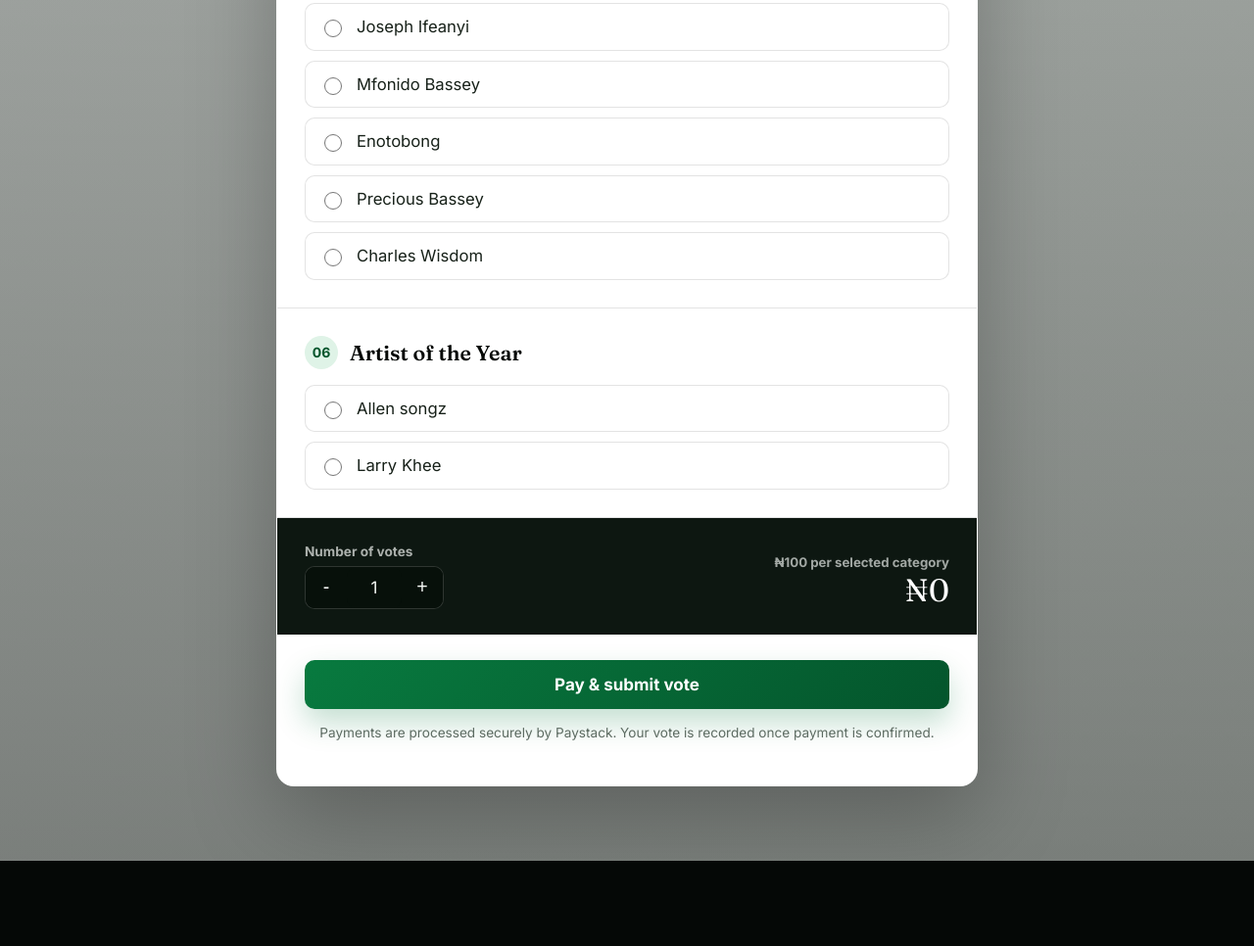
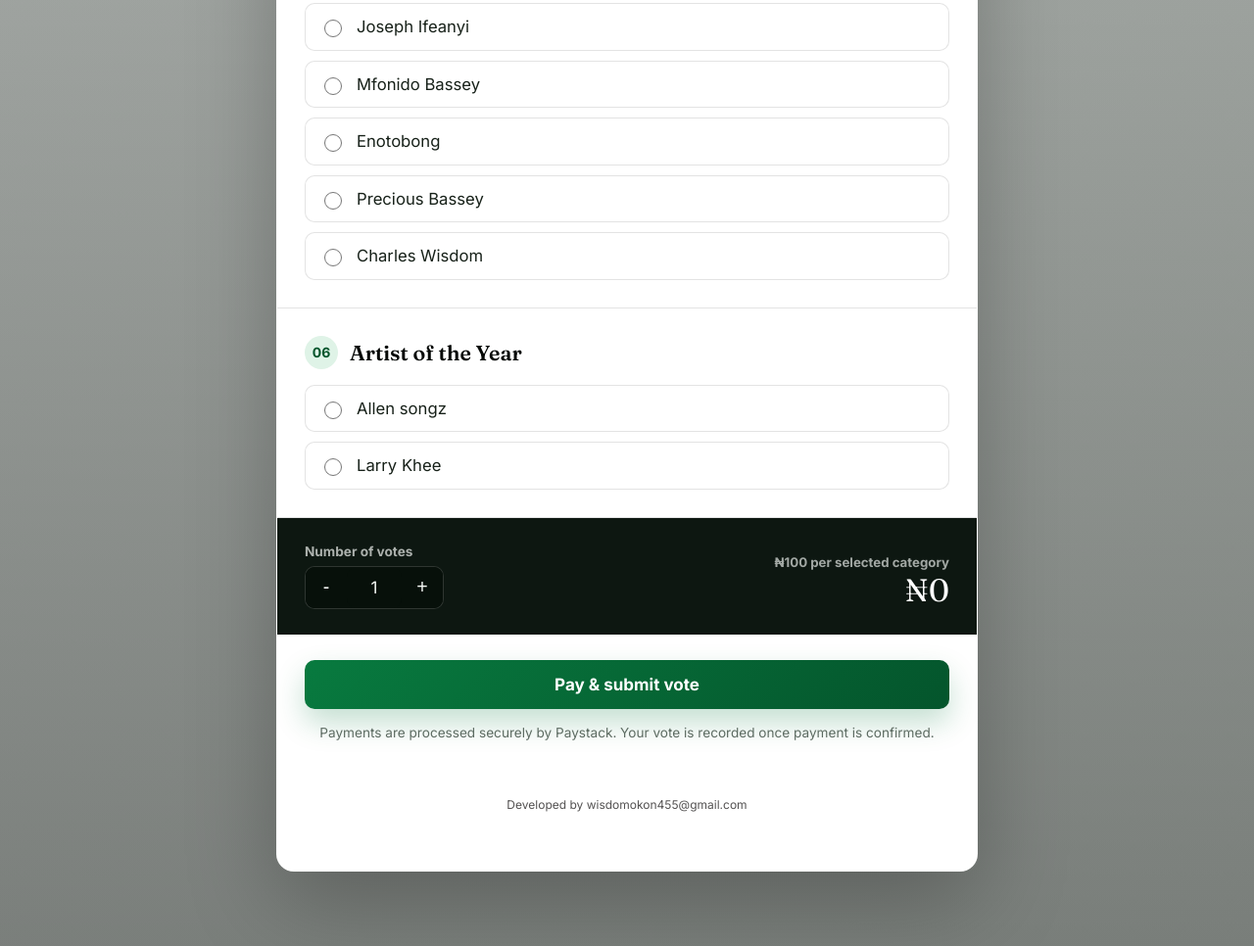
Before and after one commit to MilesOK/Voting, a plain HTML site: page index.html in a window 1280 px wide. Shown: the part 2238-3204 px from the top of the page at 98% size. Before the commit the page ends 3117 px from the top, so only its background shows below. Drawn offline with Linux system fonts and the light colour scheme.

Commit message:
Add footer with developer information to index.html and style it in index.css

```diff
--- a/index.css
+++ b/index.css
@@ -388,6 +388,13 @@ button.pay:disabled{
   margin:0 0 10px;
 }
 
+.foot{
+  text-align: center;
+  color: rgb(84, 82, 82);
+  font-size: 12px;
+  margin-bottom: 60px;
+}
+
 .success p{
   color:rgba(247,250,247,0.72);
   font-size:0.95rem;
--- a/index.html
+++ b/index.html
@@ -135,6 +135,7 @@
       <div class="form-error" id="formError">Please fill in your details and pick at least one nominee.</div>
       <p class="note">Payments are processed securely by Paystack. Your vote is recorded once payment is confirmed.</p>
     </div>
+    <p class="foot">Developed by wisdomokon455@gmail.com</p>
   </form>
 
   <div class="success" id="successBlock">
```
